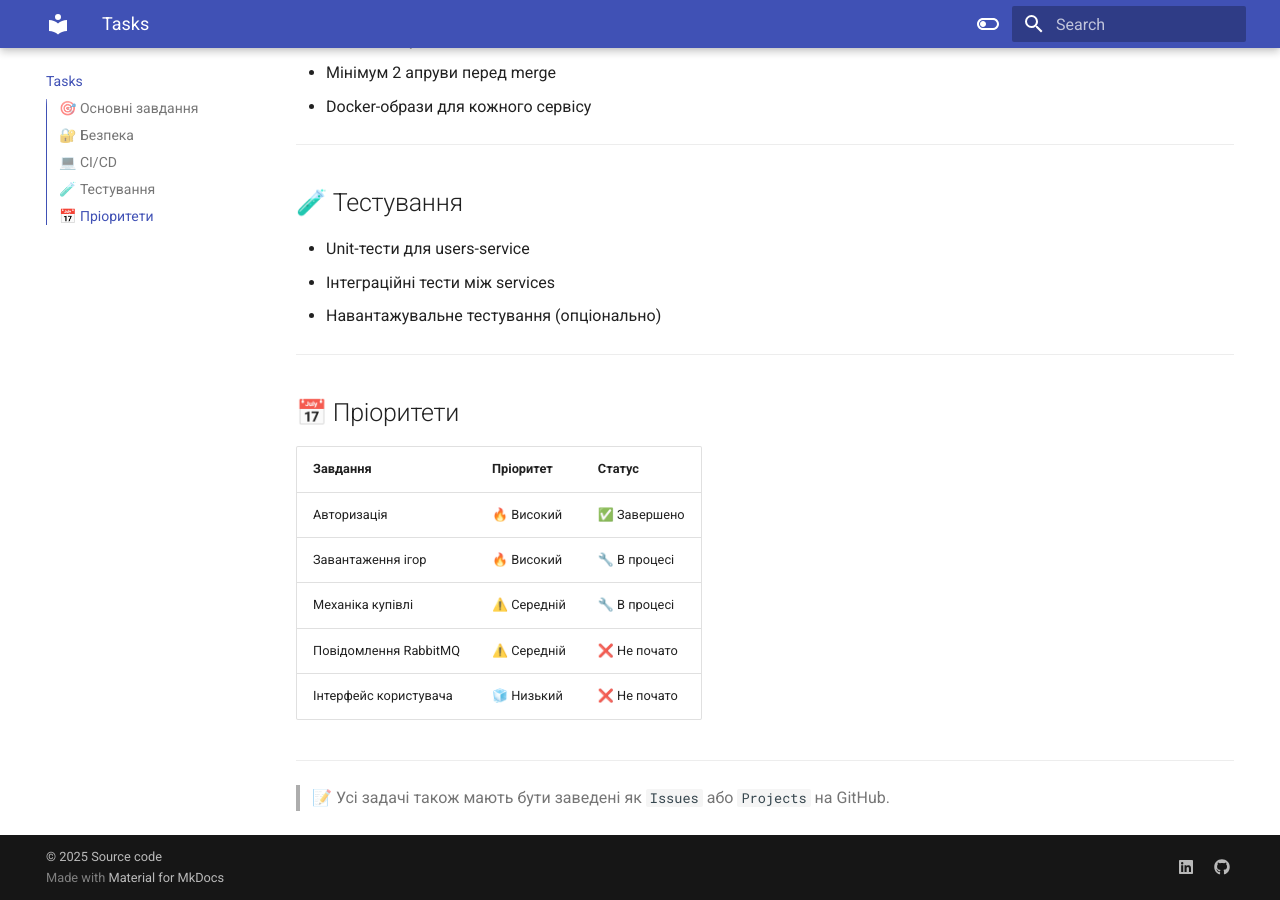
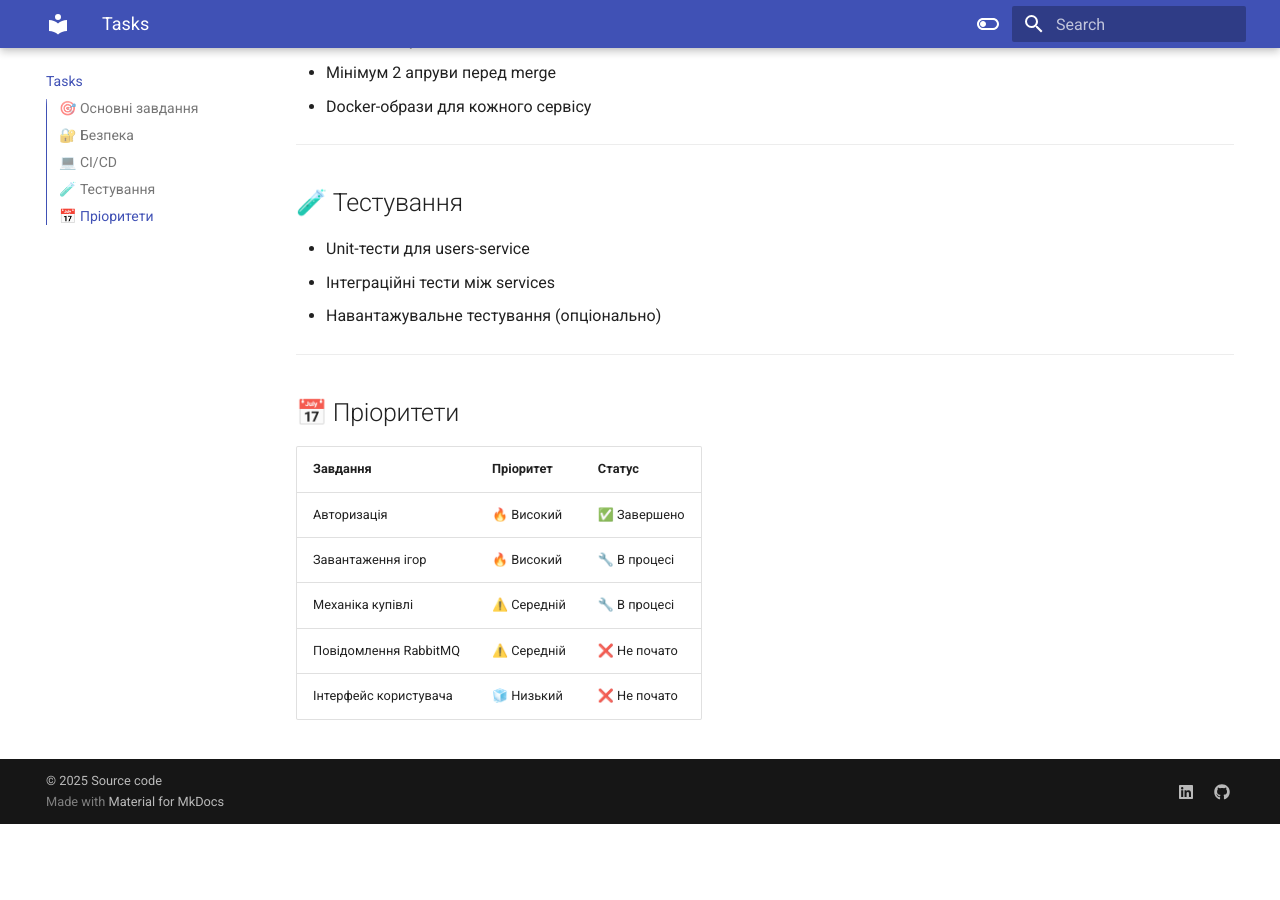
Before and after one commit to MOHNATUY/HillelProject1, an MkDocs documentation site: the page built from documentation/docs/tasks.md, in a window 1280 px wide and 900 px high, scrolled down 1056 px. Built offline with MkDocs 1.6.1 and Material for MkDocs 9.7.7, drawn with Linux system fonts in a browser that asks for light colours; after the commit the page ends 1880 px from its top, so only the background shows below that.

Commit message:
last update of documentation

```diff
--- a/documentation/docs/tasks.md
+++ b/documentation/docs/tasks.md
@@ -53,7 +53,3 @@
 | Механіка купівлі        | ⚠️ Середній | 🔧 В процесі   |
 | Повідомлення RabbitMQ   | ⚠️ Середній | ❌ Не почато   |
 | Інтерфейс користувача   | 🧊 Низький  | ❌ Не почато   |
-
----
-
-> 📝 Усі задачі також мають бути заведені як `Issues` або `Projects` на GitHub.
```
